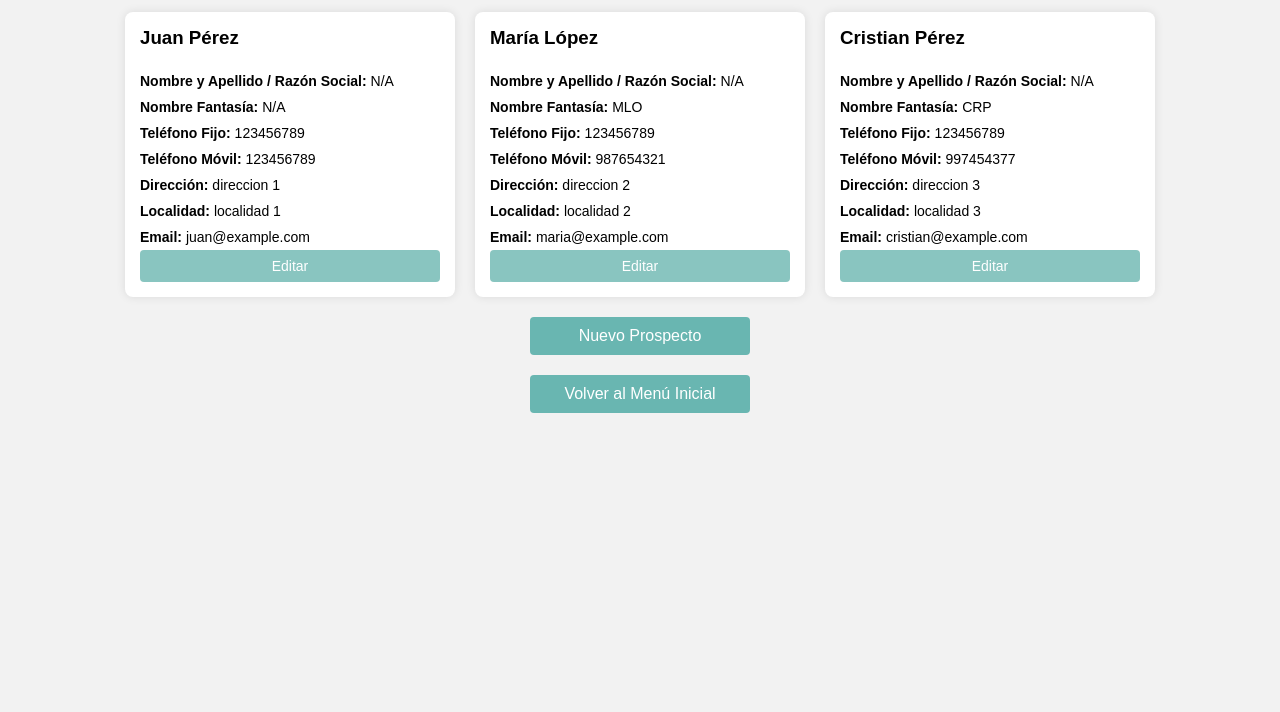
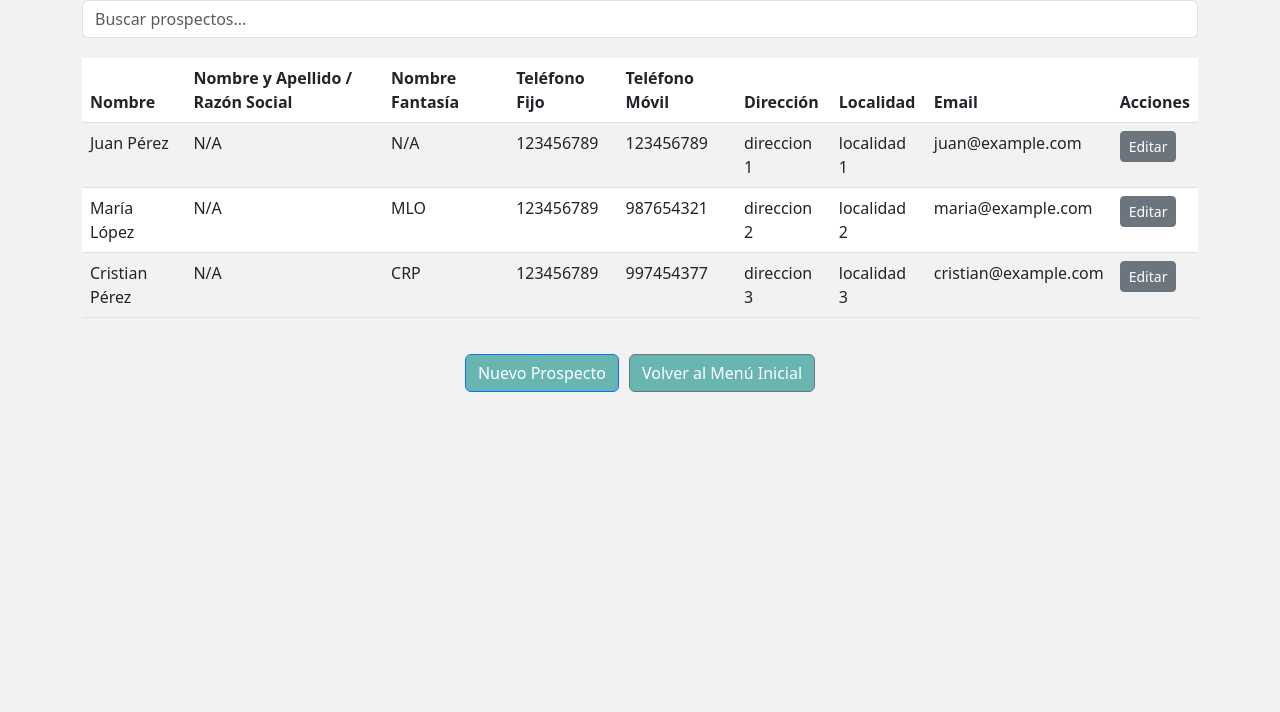
Before and after one commit to zmmrch/simulacionv1, a plain HTML site: page prospectos.html in a window 1280 px wide. Shown: the part 88-800 px from the top of the page. Drawn offline with nearby package versions, Linux system fonts and the light colour scheme.

Commit message:
04-04-2025

```diff
--- a/prospectos.html
+++ b/prospectos.html
@@ -4,135 +4,128 @@
   <meta charset="UTF-8">
   <title>Lista de Prospectos</title>
   <meta name="viewport" content="width=device-width, initial-scale=1">
+  <!-- Bootstrap CSS -->
+  <link href="https://cdn.jsdelivr.net/npm/bootstrap@5.3.0/dist/css/bootstrap.min.css" rel="stylesheet">
   <style>
     body {
-      font-family: Arial, sans-serif;
       background: #f2f2f2;
       padding: 20px;
-      margin: 0;
     }
-    header {
+    .header {
+      margin-bottom: 20px;
       text-align: center;
+    }
+    .search-bar {
       margin-bottom: 20px;
     }
-    .card-container {
+    .action-buttons {
+      margin-top: 20px;
       display: flex;
-      flex-wrap: wrap;
       justify-content: center;
-      gap: 20px;
-    }
-    .card {
-      background: #fff;
-      border-radius: 8px;
-      box-shadow: 0 0 10px rgba(0,0,0,0.1);
-      padding: 15px;
-      width: 100%;
-      max-width: 300px;
-      display: flex;
-      flex-direction: column;
-    }
-    .card h3 {
-      margin-top: 0;
-    }
-    .card p {
-      margin: 5px 0;
-      font-size: 14px;
-    }
-    .card .actions {
-      margin-top: auto;
-      display: flex;
       gap: 10px;
-      flex-wrap: wrap;
-    }
-    .card .actions button {
-      flex: 1;
-      padding: 8px;
-      border: none;
-      border-radius: 4px;
-      background: #89c5c0;
-      color: #fff;
-      cursor: pointer;
-      font-size: 14px;
-    }
-    .card .actions button:hover {
-      background: #c4e1de;
-    }
-    .menu-button {
-      display: block;
-      width: 200px;
-      margin: 20px auto;
-      padding: 10px;
-      background: #69b6b1;
-      color: #fff;
-      text-align: center;
-      text-decoration: none;
-      border-radius: 4px;
-    }
-    .menu-button:hover {
-      background: #c4e1de;
-    }
-    @media (max-width: 600px) {
-      .card {
-        max-width: 100%;
-      }
     }
   </style>
 </head>
 <body>
-  <header>
-    <h1>Lista de Prospectos</h1>
-  </header>
-  <div class="card-container">
-    <!-- Ejemplo de Prospecto 1 -->
-    <div class="card">
-      <h3>Juan Pérez</h3>
-      <p><strong>Nombre y Apellido / Razón Social:</strong> N/A</p>
-      <p><strong>Nombre Fantasía:</strong> N/A</p>
-      <p><strong>Teléfono Fijo:</strong> 123456789</p>
-      <p><strong>Teléfono Móvil:</strong> 123456789</p>
-      <p><strong>Dirección:</strong> direccion 1</p>
-      <p><strong>Localidad:</strong> localidad 1</p>
-      <p><strong>Email:</strong> juan@example.com</p>
-      <div class="actions">
-        <button onclick="editarProspecto()">Editar</button>
+  <div class="container">
+    <header class="header">
+      <h1>Lista de Prospectos</h1>
+    </header>
+
+    <!-- Barra de búsqueda -->
+    <div class="row search-bar">
+      <div class="col-md-12">
+        <input type="text" id="searchInput" class="form-control" placeholder="Buscar prospectos...">
       </div>
     </div>
-    <!-- Ejemplo de Prospecto 2 -->
-    <div class="card">
-      <h3>María López</h3>
-      <p><strong>Nombre y Apellido / Razón Social:</strong> N/A</p>
-      <p><strong>Nombre Fantasía:</strong> MLO</p>
-      <p><strong>Teléfono Fijo:</strong> 123456789</p>
-      <p><strong>Teléfono Móvil:</strong> 987654321</p>
-      <p><strong>Dirección:</strong> direccion 2</p>
-      <p><strong>Localidad:</strong> localidad 2</p>
-      <p><strong>Email:</strong> maria@example.com</p>
-      <div class="actions">
-        <button onclick="editarProspecto()">Editar</button>
-      </div>
+
+    <!-- Tabla Responsive -->
+    <div class="table-responsive">
+      <table class="table table-striped" id="prospectsTable">
+        <thead>
+          <tr>
+            <th>Nombre</th>
+            <th>Nombre y Apellido / Razón Social</th>
+            <th>Nombre Fantasía</th>
+            <th>Teléfono Fijo</th>
+            <th>Teléfono Móvil</th>
+            <th>Dirección</th>
+            <th>Localidad</th>
+            <th>Email</th>
+            <th>Acciones</th>
+          </tr>
+        </thead>
+        <tbody>
+          <!-- Prospecto 1 -->
+          <tr>
+            <td>Juan Pérez</td>
+            <td>N/A</td>
+            <td>N/A</td>
+            <td>123456789</td>
+            <td>123456789</td>
+            <td>direccion 1</td>
+            <td>localidad 1</td>
+            <td>juan@example.com</td>
+            <td>
+              <button class="btn btn-sm btn-secondary" onclick="editarProspecto()">Editar</button>
+            </td>
+          </tr>
+          <!-- Prospecto 2 -->
+          <tr>
+            <td>María López</td>
+            <td>N/A</td>
+            <td>MLO</td>
+            <td>123456789</td>
+            <td>987654321</td>
+            <td>direccion 2</td>
+            <td>localidad 2</td>
+            <td>maria@example.com</td>
+            <td>
+              <button class="btn btn-sm btn-secondary" onclick="editarProspecto()">Editar</button>
+            </td>
+          </tr>
+          <!-- Prospecto 3 -->
+          <tr>
+            <td>Cristian Pérez</td>
+            <td>N/A</td>
+            <td>CRP</td>
+            <td>123456789</td>
+            <td>997454377</td>
+            <td>direccion 3</td>
+            <td>localidad 3</td>
+            <td>cristian@example.com</td>
+            <td>
+              <button class="btn btn-sm btn-secondary" onclick="editarProspecto()">Editar</button>
+            </td>
+          </tr>
+        </tbody>
+      </table>
     </div>
-    <!-- Más tarjetas de prospectos -->
-    <div class="card">
-        <h3>Cristian Pérez</h3>
-        <p><strong>Nombre y Apellido / Razón Social:</strong> N/A</p>
-        <p><strong>Nombre Fantasía:</strong> CRP</p>
-        <p><strong>Teléfono Fijo:</strong> 123456789</p>
-        <p><strong>Teléfono Móvil:</strong> 997454377</p>
-        <p><strong>Dirección:</strong> direccion 3</p>
-      <p><strong>Localidad:</strong> localidad 3</p>
-        <p><strong>Email:</strong> cristian@example.com</p>
-        <div class="actions">
-          <button onclick="editarProspecto()">Editar</button>
-        </div>
-      </div>
+
+    <!-- Botones de acción -->
+    <div class="action-buttons">
+      <a class="btn btn-primary" href="./alta_prospectos.html" style="background-color: #69b6b1 !important;">Nuevo Prospecto</a>
+      <a class="btn btn-secondary" href="./inicial.html" style="background-color: #69b6b1 !important;">Volver al Menú Inicial</a>
+    </div>
   </div>
-  <a class="menu-button" href="./alta_prospectos.html">Nuevo Prospecto</a>
-  <a class="menu-button" href="./inicial.html">Volver al Menú Inicial</a>
 
+  <!-- Bootstrap JS Bundle -->
+  <script src="https://cdn.jsdelivr.net/npm/bootstrap@5.3.0/dist/js/bootstrap.bundle.min.js"></script>
   <script>
     function editarProspecto(){
       alert("Editar Prospecto");
     }
+
+    // Función para filtrar la tabla según la búsqueda
+    document.getElementById('searchInput').addEventListener('keyup', function() {
+      let filter = this.value.toLowerCase();
+      let rows = document.querySelectorAll('#prospectsTable tbody tr');
+
+      rows.forEach(row => {
+        let text = row.textContent.toLowerCase();
+        row.style.display = text.includes(filter) ? '' : 'none';
+      });
+    });
   </script>
 </body>
 </html>
```
